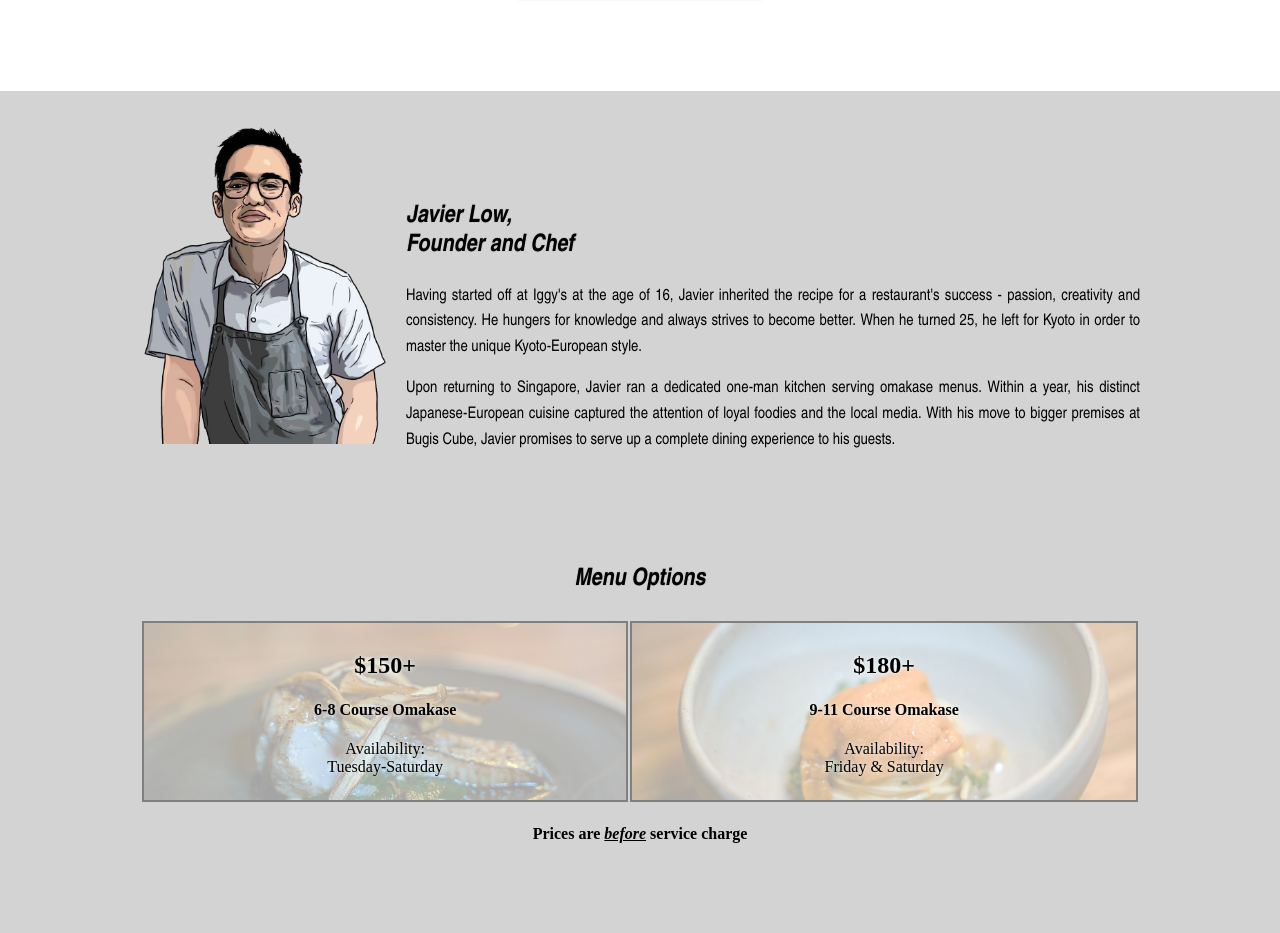
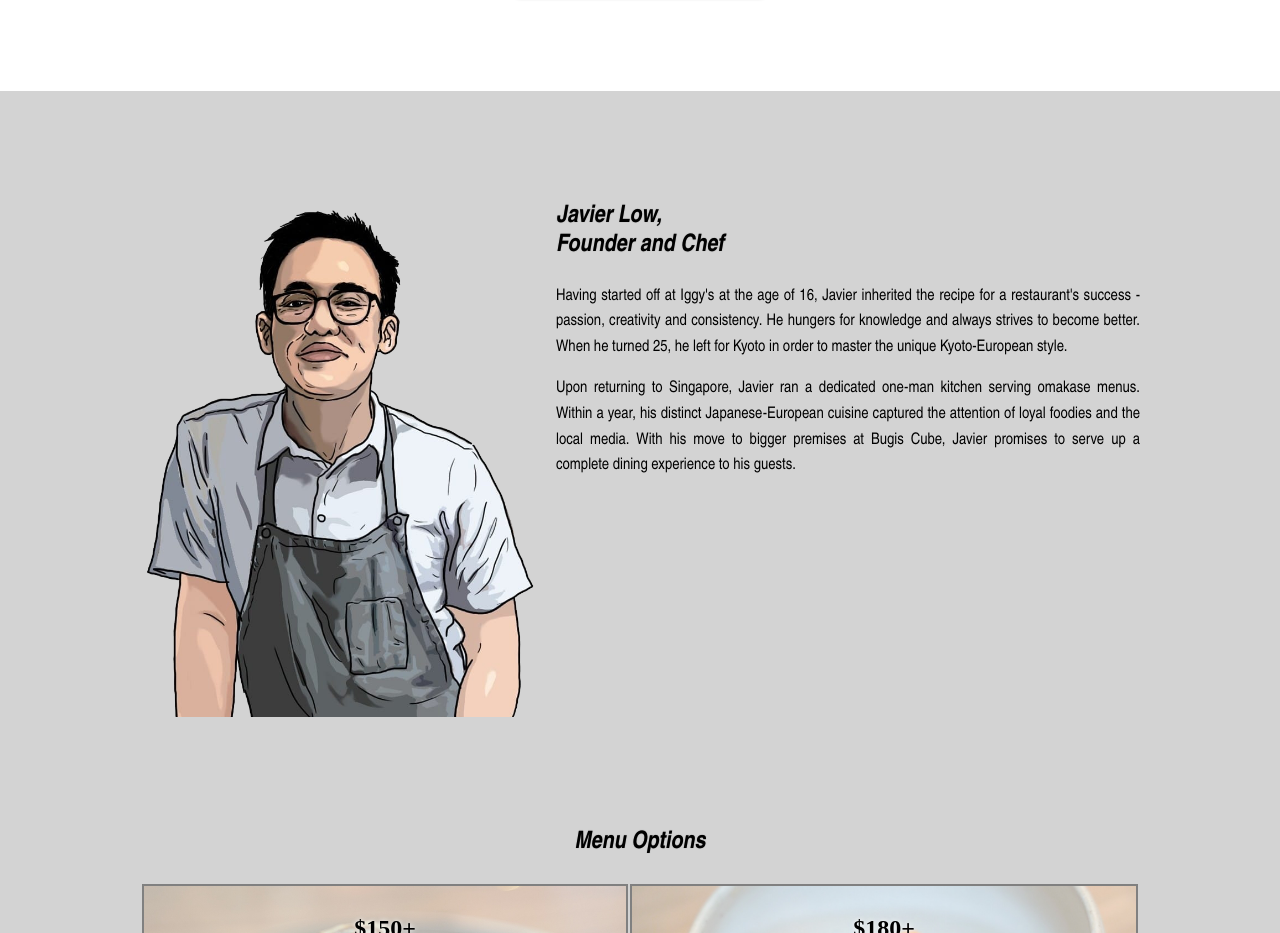
Before and after one commit to topplingturkey/ilden, a plain HTML site: page index.html in a window 1280 px wide. Shown: the part 684-1617 px from the top of the page. Drawn offline with Linux system fonts and the light colour scheme.

Commit message:
Update index.html

```diff
--- a/index.html
+++ b/index.html
@@ -27,7 +27,7 @@
         <article class="graycolour">
             <div class="responsivewrap">
                 <section id="about" class="clearfix">
-                    <img src="img/JavierIllustration.png" width=250 alt="Javier's Illustration" class="flowLeft">
+                    <img src="img/JavierIllustration.png" alt="Javier's Illustration" class="flowLeft" style="max-width: 40%; min-width: 200px; padding-top: 6em;">
                     <h3>Javier&nbsp;Low,<br>Founder and Chef</h3>
                     <p>Having started off at Iggy's at the age of 16, Javier inherited the recipe for a restaurant's success - passion, creativity and consistency. He hungers for knowledge and always strives to become better. When he turned 25, he left for Kyoto in order to master the unique Kyoto-European style.</p>
                     <p>Upon returning to Singapore, Javier ran a dedicated one-man kitchen serving omakase menus. Within a year, his distinct Japanese-European cuisine captured the attention of loyal foodies and the local media. With his move to bigger premises at Bugis Cube, Javier promises to serve up a complete dining experience to his guests.</p>
```
